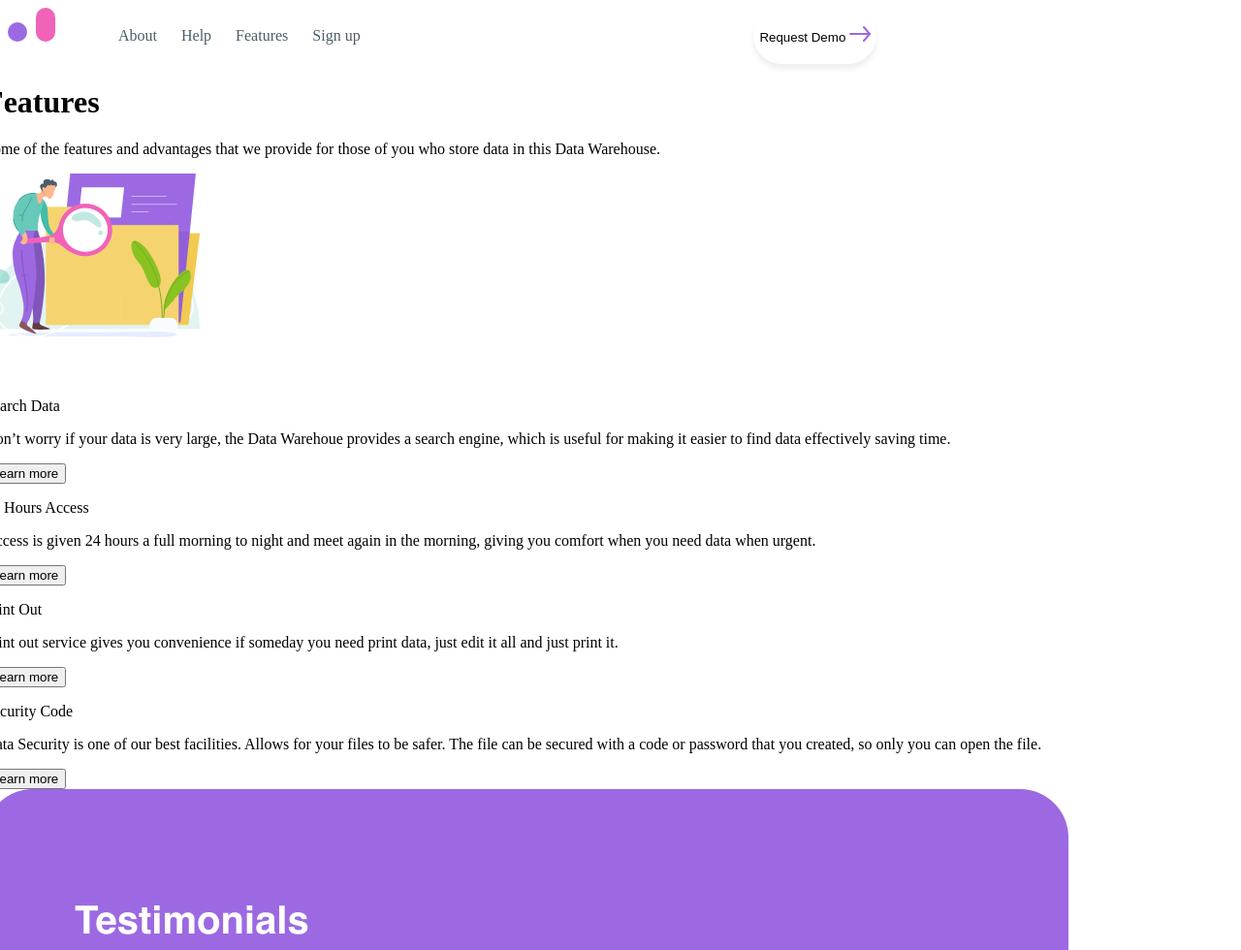
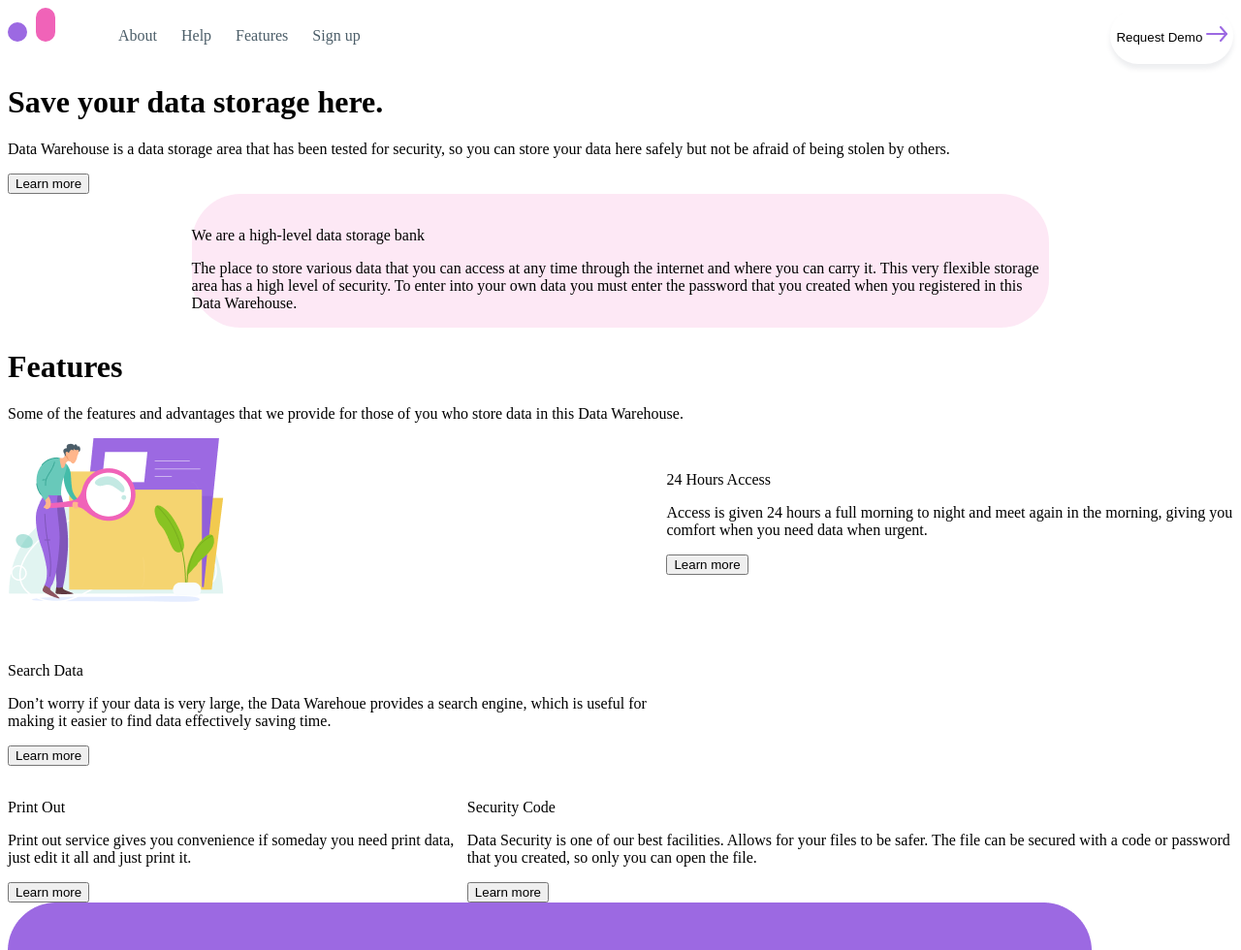
Before and after one commit to Thenikass/homework-7, a plain HTML site: page index.html in a window 1280 px wide. Shown: the top 980 px of the page at 97% size. Drawn offline with Linux system fonts and the light colour scheme.

Commit message:
added project

```diff
--- a/css/style.css
+++ b/css/style.css
@@ -1,5 +1,5 @@
 body{
-  width: 70%;
+
 }
 .header{
   display: flex;
@@ -23,11 +23,25 @@ border: none;
 .about-security-block{
 background: rgba(240, 99, 184, 0.15);
 border-radius: 50px;
+width: 70%;
+margin-left: 15%;
+}
+
+.blocks-1{
+  display: flex;
+  justify-content: space-between;
+}
+
+.blocks-2{
+  display: flex;
+  justify-content: space-between;
 }
 
 .main{
   display: flex;
   justify-content: center;
+  flex-direction: column;
+
 }
 
 .li-h{
--- a/index.html
+++ b/index.html
@@ -65,6 +65,7 @@
 
 
       <div class="blocks">
+        <div class="blocks-1">
           <span>
             <img src="image/search-data.png" alt="">
             <p>Search Data</p>
@@ -80,6 +81,8 @@
               you need data when urgent.</p>
             <button class="btn-cont-3">Learn more</button>
           </span>
+        </div>
+        <div class="blocks-2">
           <span>
             <img src="image/print-out.png" alt="">
             <p>Print Out</p>
@@ -95,6 +98,7 @@
               you created, so only you can open the file.</p>
             <button class="btn-cont-3">Learn more</button>
           </span>
+        </div>
       </div>
       <div class="img-05">
         <img src="image/05.png" alt="">
```
Lines whose indentation alone changed are shown as unchanged.
